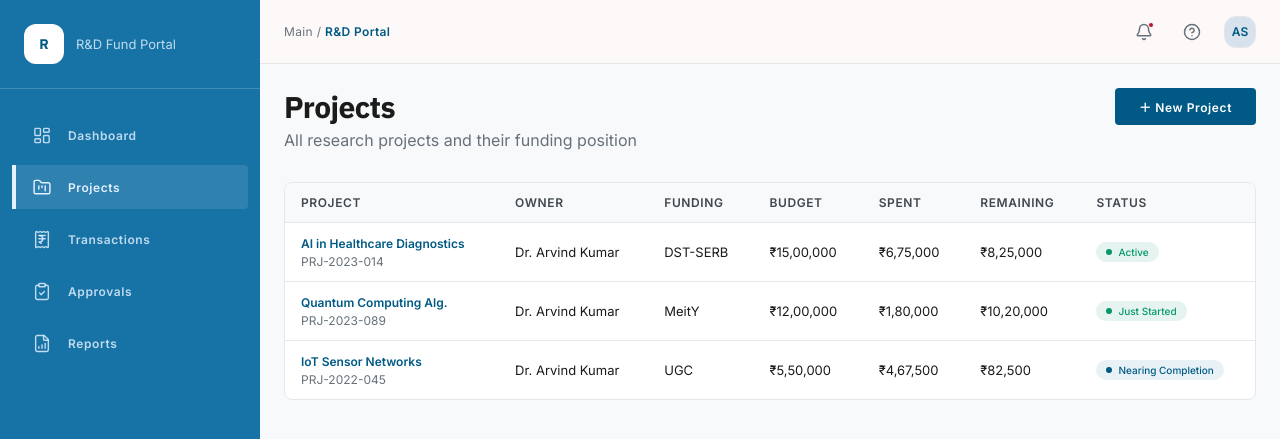
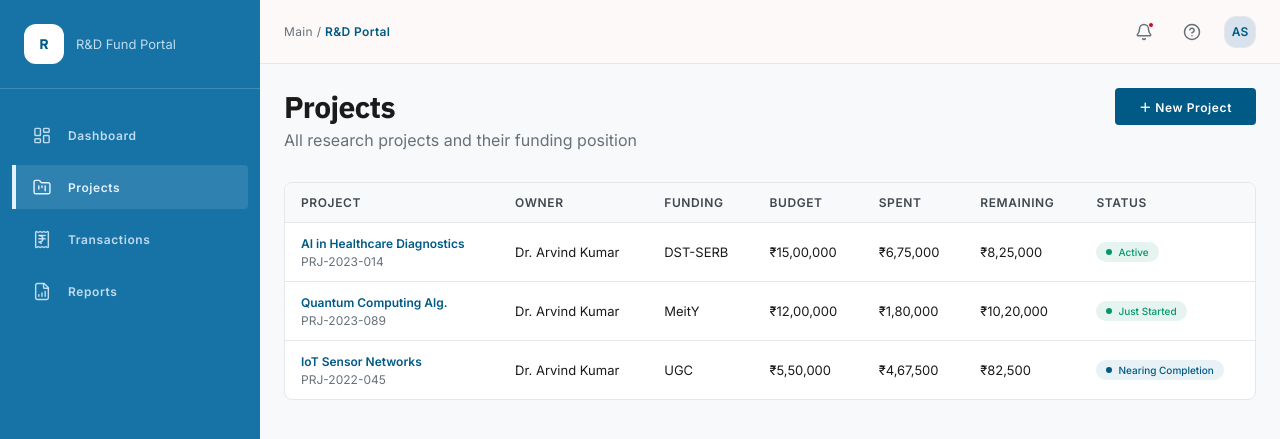
Before and after one commit to parthmunjal07/Web-Portal-R-D, a Next.js app: page /projects in a window 1280 px wide. Shown: the top 439 px of the page. Built offline with nearby package versions, Linux system fonts and the light colour scheme.

Commit message:
Hide approvals from project inspectors

```diff
--- a/src/app/ui.tsx
+++ b/src/app/ui.tsx
@@ -20,7 +20,7 @@ export function Sidebar({ open = false, onClose }: { open?: boolean; onClose?: (
   const isApprover = role === "DEAN" || role === "SUPER_ADMIN";
   return <><button className={`sidebar-scrim ${open ? "visible" : ""}`} aria-label="Close navigation" onClick={onClose} /><aside className={`sidebar ${open ? "open" : ""}`}>
     <div className="brand"><div className="brand-mark">R</div><small>R&amp;D Fund Portal</small></div>
-    <nav className="nav" aria-label="Primary navigation">{navigation.map(([label, href, Icon]) => <Link className={pathname.startsWith(href) ? "active" : ""} href={role ? `${href}?role=${role}` : href} key={href}><Icon className="nav-icon" size={19} strokeWidth={1.8} /><span>{label}</span></Link>)}{role === "SUPER_ADMIN" && <><Link className={pathname.startsWith("/admin/users") ? "active" : ""} href="/admin/users?role=SUPER_ADMIN"><UserRound className="nav-icon" size={19}/><span>User accounts</span></Link><Link className={pathname.startsWith("/admin/audit") ? "active" : ""} href="/admin/audit?role=SUPER_ADMIN"><ShieldCheck className="nav-icon" size={19}/><span>Audit log</span></Link></>}</nav>
+    <nav className="nav" aria-label="Primary navigation">{navigation.filter(([label]) => label !== "Approvals" || isApprover).map(([label, href, Icon]) => <Link className={pathname.startsWith(href) ? "active" : ""} href={role ? `${href}?role=${role}` : href} key={href}><Icon className="nav-icon" size={19} strokeWidth={1.8} /><span>{label}</span></Link>)}{role === "SUPER_ADMIN" && <><Link className={pathname.startsWith("/admin/users") ? "active" : ""} href="/admin/users?role=SUPER_ADMIN"><UserRound className="nav-icon" size={19}/><span>User accounts</span></Link><Link className={pathname.startsWith("/admin/audit") ? "active" : ""} href="/admin/audit?role=SUPER_ADMIN"><ShieldCheck className="nav-icon" size={19}/><span>Audit log</span></Link></>}</nav>
     <div className="sidebar-footer"><Link href="/profile"><UserRound size={17} /><span>Profile</span></Link><Link href="/login"><LogOut size={17} /><span>Logout</span></Link></div>
   </aside></>;
 }
```
